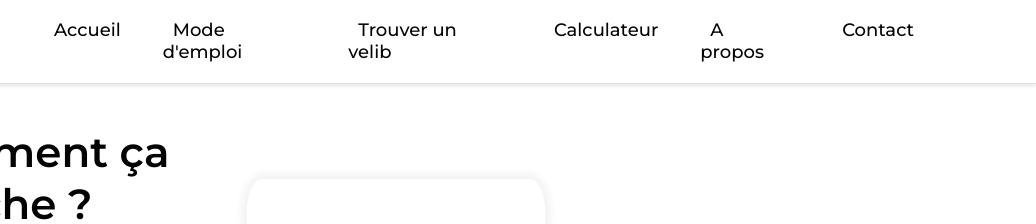
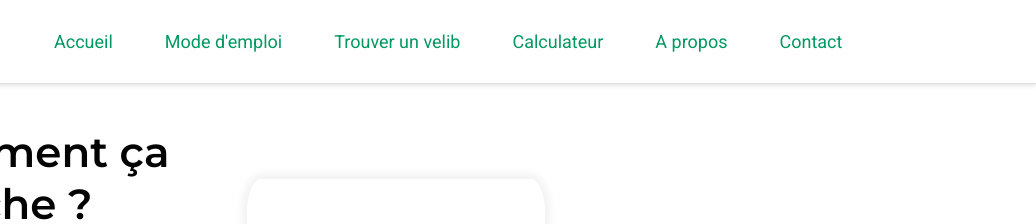
Before and after one commit to Astridnz/Brief-CO2WEB, a plain HTML site: page mode-demploi.html in a window 1280 px wide. Shown: the top 224 px of the page, 244-1280 px from the left. Drawn offline with nearby package versions, Linux system fonts and the light colour scheme; files that its build step writes are made by us from their sources.

Commit message:
update header

```diff
--- a/mode-demploi.html
+++ b/mode-demploi.html
@@ -20,12 +20,12 @@
       <nav>
 
         <ul>
-            <li><a class="corpsdetexte" href="home.html">Accueil</a></li>
-            <li><a class="corpsdetexte" href="mode-demploi.html">Mode d'emploi</a></li>
-            <li><a class="corpsdetexte" href="trouver-un-velib.html">Trouver un velib</a></li>
-            <li><a class="corpsdetexte" href="calculateur.html">Calculateur</a></li>
-            <li><a class="corpsdetexte" href="a-propos.html">A propos</a></li>
-            <li><a class="corpsdetexte" href="contact.html">Contact</a></li>
+          <li><a class="texte-nav" href="home.html">Accueil</a></li>
+          <li><a class="texte-nav" href="mode-demploi.html">Mode d'emploi</a></li>
+          <li><a class="texte-nav" href="trouver-un-velib.html">Trouver un velib</a></li>
+          <li><a class="texte-nav" href="calculateur.html">Calculateur</a></li>
+          <li><a class="texte-nav" href="a-propos.html">A propos</a></li>
+          <li><a class="texte-nav" href="contact.html">Contact</a></li>
         </ul>
 
       </nav>
```
Also changed, not shown: a-propos.html (+7 -7 lines), calculateur.html (+6 -6 lines), contact.html (+6 -6 lines), trouver-un-velib.html (+7 -7 lines). Lines whose indentation alone changed are shown as unchanged.
